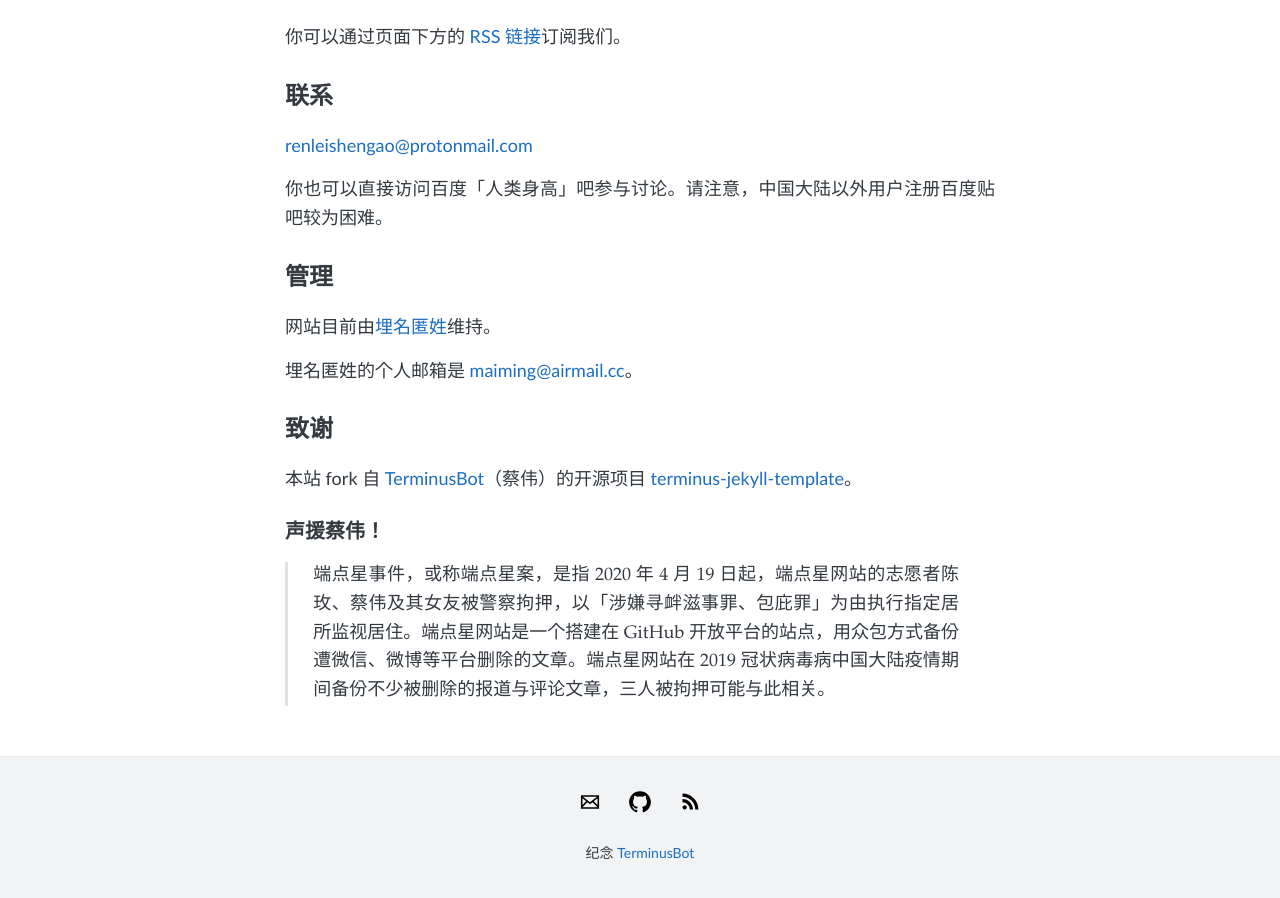
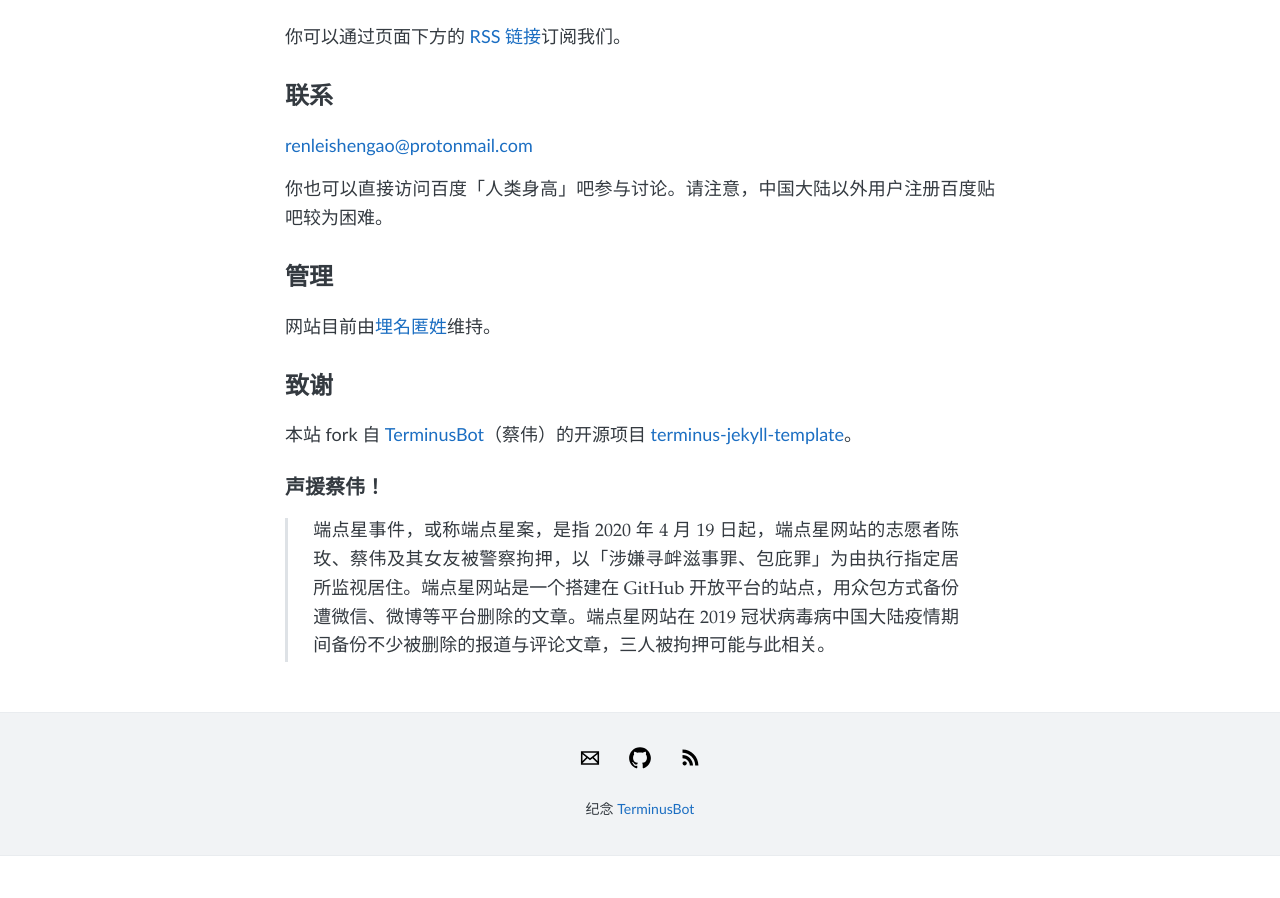
Before and after one commit to renleishengao/renleishengao.github.io, a Jekyll site: the page built from about.md, in a window 1280 px wide and 900 px high, scrolled down 571 px. Built offline with Jekyll 4.4.1, drawn with Linux system fonts in a browser that asks for light colours; after the commit the page ends 1427 px from its top, so only the background shows below that.

Commit message:
删除关于页上的维持者邮箱

```diff
--- a/about.md
+++ b/about.md
@@ -33,8 +33,6 @@ permalink: /about.html
 
 网站目前由[埋名匿姓](/authors.html#埋名匿姓)维持。
 
-埋名匿姓的个人邮箱是 [maiming@airmail.cc](mailto:maiming@airmail.cc)。
-
 ## 致谢
 
 本站 fork 自 [TerminusBot](https://github.com/TerminusBot)（蔡伟）的开源项目 [terminus-jekyll-template](https://github.com/TerminusBot/terminus-jekyll-template)。
```
